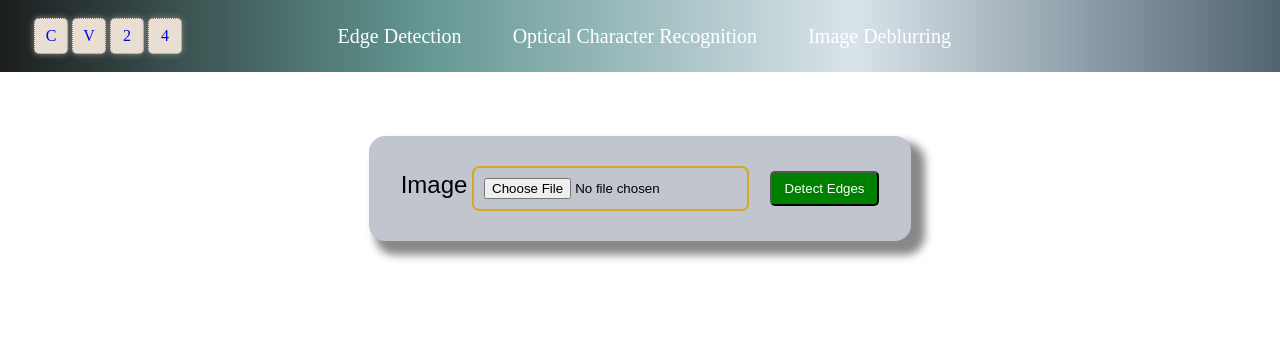
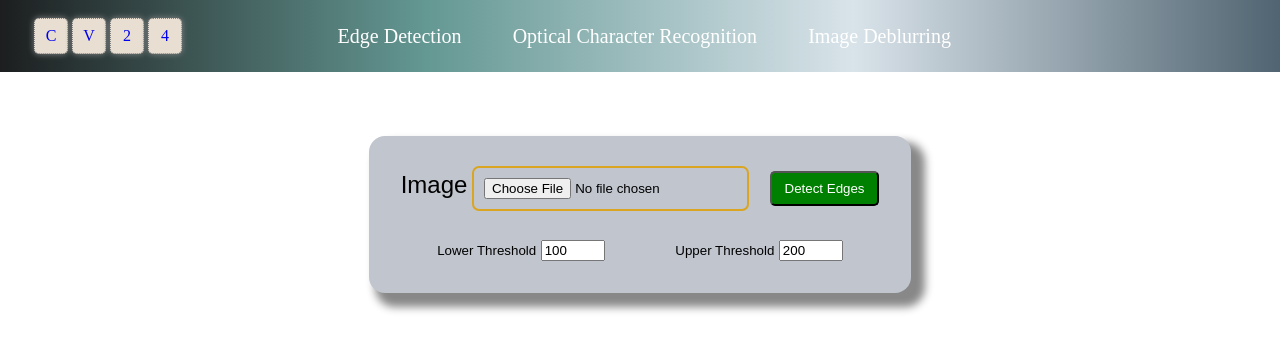
Before and after one commit to FredDoe/cvapp, a Django app: page / in a window 1280 px wide. Shown: the top 351 px of the page. Run offline with Django 5.2, Linux system fonts and the light colour scheme.

Commit message:
utilize the threshold values from the user

```diff
--- a/cv24/static/cv24/css/main.css
+++ b/cv24/static/cv24/css/main.css
@@ -125,3 +125,16 @@
     border: 1px solid red;
     color: red;
 }
+
+.f-extra {
+    margin-top: 1.5rem;
+    justify-self: center;
+}
+
+.f-extra label {
+    font-size: 16px;
+}
+
+.ml-4r {
+    margin-left: 4rem;
+}
--- a/cv24/templates/cv24/edge.html
+++ b/cv24/templates/cv24/edge.html
@@ -13,6 +13,18 @@ CV24 - Edge Detectiton using Canny Edge Dectector
         <input type="file" name="image" accept=".png, .jpg" required
             class="inp">
         <button type="submit" class="btn">Detect Edges</button>
+        <div class="f-extra">
+            <label for="min_val" class="f-lab">
+                <small>Lower Threshold</small>
+            </label>
+            <input type="number" value="100" min="50" max="500"
+                name="min_val">
+            <label for="max_val" class="ml-4r">
+                <small>Upper Threshold</small>
+            </label>
+            <input type="number" value="200" min="50" max="500"
+                name="max_val">
+        </div>
     </form>
 </div>
 {% if original %}
--- a/cv24/views.py
+++ b/cv24/views.py
@@ -3,18 +3,17 @@ from django.http import HttpRequest
 from cv24.edges import EdgeDetector
 from cv24.ocr import OCR
 from cv24.deblur import Deblur24
-import os
+from time import sleep
 from os.path import dirname, abspath, join as pjoin
-from PIL import Image
-from io import BytesIO
-from torchvision.transforms.functional import to_tensor, to_pil_image
 
 
 def detect_edges(request: HttpRequest):
     if request.method == "POST":
         image = request.FILES.get("image")
+        min_val = int(request.POST.get("min_val"))
+        max_val = int(request.POST.get("max_val"))
         detector = EdgeDetector()
-        output = detector.apply_canny(image)
+        output = detector.apply_canny(image, minval=min_val, maxval=max_val)
         original = detector.enc_im_to_b64(image)
         context = {"original": original, "output": output}
         return render(request, "cv24/edge.html", context)
@@ -46,6 +45,7 @@ def deblur_image(request: HttpRequest):
         deblur = Deblur24()
         original = deblur.enc_im_to_b64(image)
         output = deblur.enc_im_to_b64(simage)
+        sleep(2)
         context = {"original": original, "output": output}
         return render(request, "cv24/deblur.html", context)
 
```
